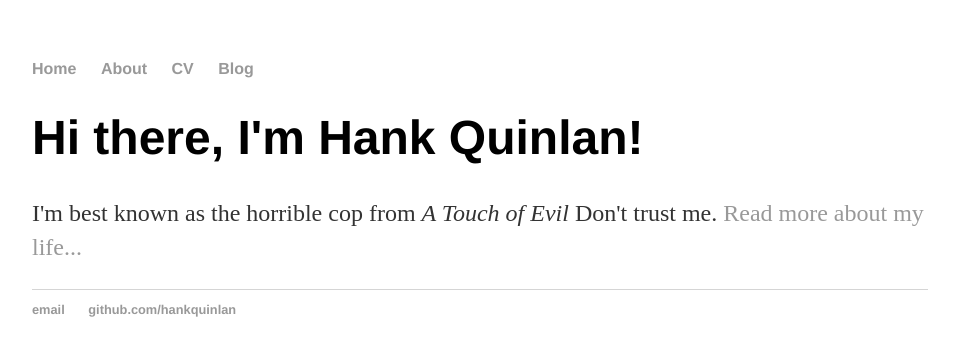
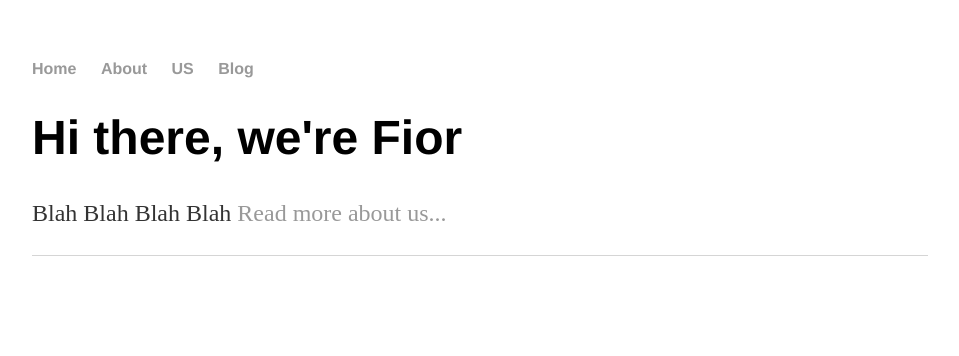
Before and after one commit to fiordev/fiordev.github.io, a plain HTML site: page index.html in a window 1280 px wide. Shown: the whole page, without its empty margins (160-1119 px from the left). Drawn offline with Linux system fonts and the light colour scheme.

Commit message:
Making it a bit more Fior

```diff
--- a/index.html
+++ b/index.html
@@ -1,7 +1,7 @@
 <!DOCTYPE html>
 <html>
 	<head>
-		<title>Hank Quinlan, Horrible Cop</title>
+		<title>Alva, Fior Site Here</title>
 		<!-- link to main stylesheet -->
 		<link rel="stylesheet" type="text/css" href="/css/main.css">
 	</head>
@@ -10,20 +10,18 @@
     		<ul>
         		<li><a href="/">Home</a></li>
 	        	<li><a href="/about">About</a></li>
-        		<li><a href="/cv">CV</a></li>
+        		<li><a href="/us">US</a></li>
         		<li><a href="/blog">Blog</a></li>
     		</ul>
 		</nav>
 		<div class="container">
     		<div class="blurb">
-        		<h1>Hi there, I'm Hank Quinlan!</h1>
-				<p>I'm best known as the horrible cop from <em>A Touch of Evil</em> Don't trust me. <a href="/about">Read more about my life...</a></p>
+        		<h1>Hi there, we're Fior</h1>
+				<p>Blah Blah Blah Blah <a href="/about">Read more about us...</a></p>
     		</div><!-- /.blurb -->
 		</div><!-- /.container -->
 		<footer>
     		<ul>
-        		<li><a href="mailto:hankquinlanhub@gmail.com">email</a></li>
-        		<li><a href="https://github.com/hankquinlan">github.com/hankquinlan</a></li>
 			</ul>
 		</footer>
 	</body>
```
